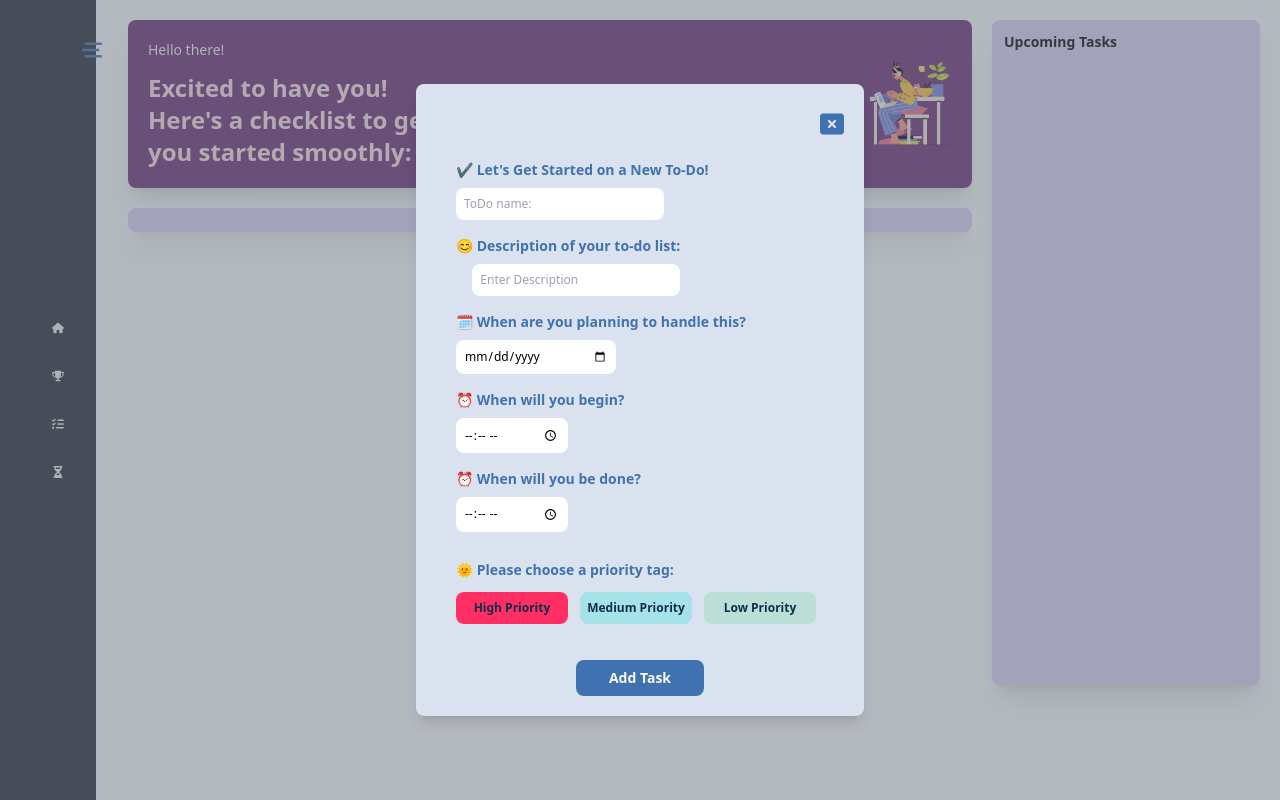
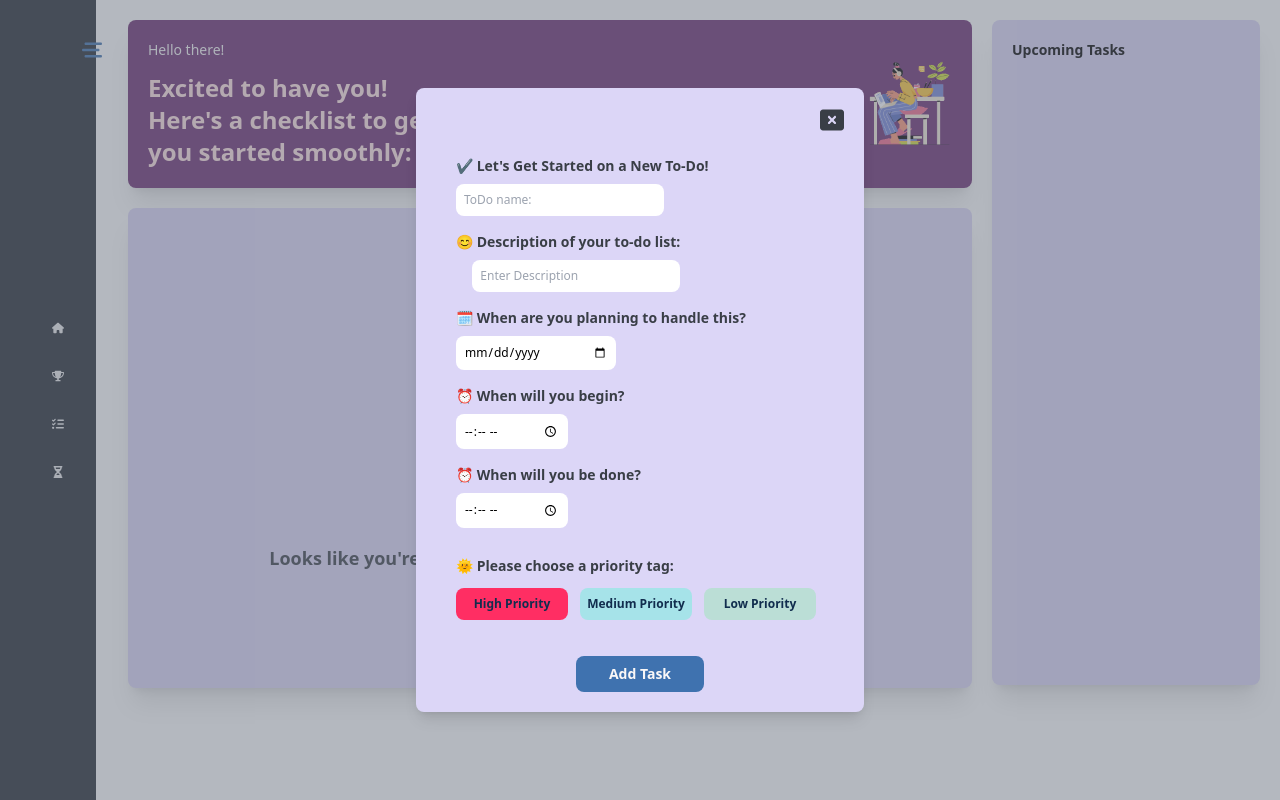
Before and after one commit to HitaBeeDev/Habitual, a React (Vite) app: page /ToDo-List in a window 1280 px wide. Both pictures are taken after a click on the button 829 px from the left and 104 px from the top of the page. Built offline with nearby package versions, Linux system fonts and the light colour scheme.

Commit message:
TO DO LIST

```diff
--- a/src/Components/ToDoListSection/AddModal.jsx
+++ b/src/Components/ToDoListSection/AddModal.jsx
@@ -14,19 +14,19 @@ function AddModal() {
 
   return (
     <div className="fixed inset-0 flex items-center justify-center bg-gray-500 bg-opacity-50">
-      <div className="w-full max-w-md p-5 bg-colorB2 rounded-lg shadow-lg">
+      <div className="w-full max-w-md p-5 bg-colorJ26 rounded-lg shadow-lg">
         <div className="flex justify-end">
           <button className="text-right" onClick={handleCloseModal}>
             <FontAwesomeIcon
               icon={faRectangleXmark}
-              className="text-colorB3 mt-2 hover:text-colorB4 transition-all duration-500 w-6 h-6"
+              className="text-colorJ1 hover:text-colorJ4 transition-all duration-500 w-6 h-6"
             />
           </button>
         </div>
 
         <div className="flex flex-col justify-center items-start p-5">
           <div className="flex flex-col gap-2">
-            <label className="block text-sm text-colorB3 font-semibold">
+            <label className="block text-sm text-colorJ1 font-semibold">
               ✔️ Let's Get Started on a New To-Do!
             </label>
             <input
@@ -39,7 +39,7 @@ function AddModal() {
           </div>
 
           <div className="flex flex-col gap-2">
-            <label className="block mt-4 text-sm text-colorB3 font-semibold">
+            <label className="block mt-4 text-sm text-colorJ1 font-semibold">
               😊 Description of your to-do list:
             </label>
             <input
@@ -52,7 +52,7 @@ function AddModal() {
           </div>
 
           <div className="flex flex-col gap-2">
-            <label className="block mt-4 text-sm text-colorB3 font-semibold">
+            <label className="block mt-4 text-sm text-colorJ1 font-semibold">
               🗓️ When are you planning to handle this?
             </label>
             <input
@@ -64,7 +64,7 @@ function AddModal() {
           </div>
 
           <div className="flex flex-col gap-2">
-            <label className="block mt-4 text-sm text-colorB3 font-semibold">
+            <label className="block mt-4 text-sm text-colorJ1 font-semibold">
               ⏰ When will you begin?
             </label>
             <input
@@ -76,7 +76,7 @@ function AddModal() {
           </div>
 
           <div className="flex flex-col gap-2">
-            <label className="block mt-4 text-sm text-colorB3 font-semibold">
+            <label className="block mt-4 text-sm text-colorJ1 font-semibold">
               ⏰ When will you be done?
             </label>
             <input
@@ -88,7 +88,7 @@ function AddModal() {
           </div>
 
           <div className="mt-7">
-            <p className="text-sm text-colorB3 font-semibold">
+            <p className="text-sm text-colorJ1 font-semibold">
               🌞 Please choose a priority tag:
             </p>
 
--- a/src/Components/ToDoListSection/ToDoList.jsx
+++ b/src/Components/ToDoListSection/ToDoList.jsx
@@ -1,6 +1,7 @@
 import { useTasks } from "../../ContextAPI/TasksContext";
 import { FontAwesomeIcon } from "@fortawesome/react-fontawesome";
 import { faPenToSquare, faTrashCan } from "@fortawesome/free-solid-svg-icons";
+import todoImage2 from "../../assets/todo3.png";
 
 function ToDoList() {
   const {
@@ -15,6 +16,22 @@ function ToDoList() {
     sortedTasks,
     generateTaskIdentifier,
   } = useTasks();
+
+  if (sortedTasks.length === 0) {
+    return (
+      <div
+        className="flex flex-col gap-3 justify-center items-center h-full bg-colorJ26 rounded-lg shadow-xl mt-5 p-5"
+        style={{
+          maxHeight: "480px",
+        }}
+      >
+        <img className="w-52" src={todoImage2} />
+        <p className="text-lg text-colorJ1 font-semibold">
+          Looks like you're all caught up! No to-dos on the list right now!
+        </p>
+      </div>
+    );
+  }
 
   return (
     <div
--- a/src/Components/ToDoListSection/UpcomingTasks.jsx
+++ b/src/Components/ToDoListSection/UpcomingTasks.jsx
@@ -8,7 +8,7 @@ function UpcomingTasks() {
       style={{
         maxHeight: "665px",
       }}
-      className="col-span-3 bg-colorJ26 shadow-xl rounded-lg p-3"
+      className="col-span-3 bg-colorJ26 shadow-xl rounded-lg p-5"
     >
       <p className="text-sm font-semibold mb-3">Upcoming Tasks</p>
 
--- a/src/Components/ToDoListSection/WelcomeBanner.jsx
+++ b/src/Components/ToDoListSection/WelcomeBanner.jsx
@@ -21,7 +21,7 @@ function WelcomeBanner() {
         <button onClick={handleAddButtonClick}>
           <FontAwesomeIcon
             icon={faSquarePlus}
-            className="hidden lg:block text-colorJ5 mt-20 hover:text-colorJ4  transition-all duration-500 w-7 h-7"
+            className="hidden lg:block text-colorJ5 hover:text-colorJ4 mt-20 transition-all duration-500 w-7 h-7"
           />
         </button>
 
```
Also changed, not shown: src/assets/todo2.png (added), src/assets/todo3.png (added).
